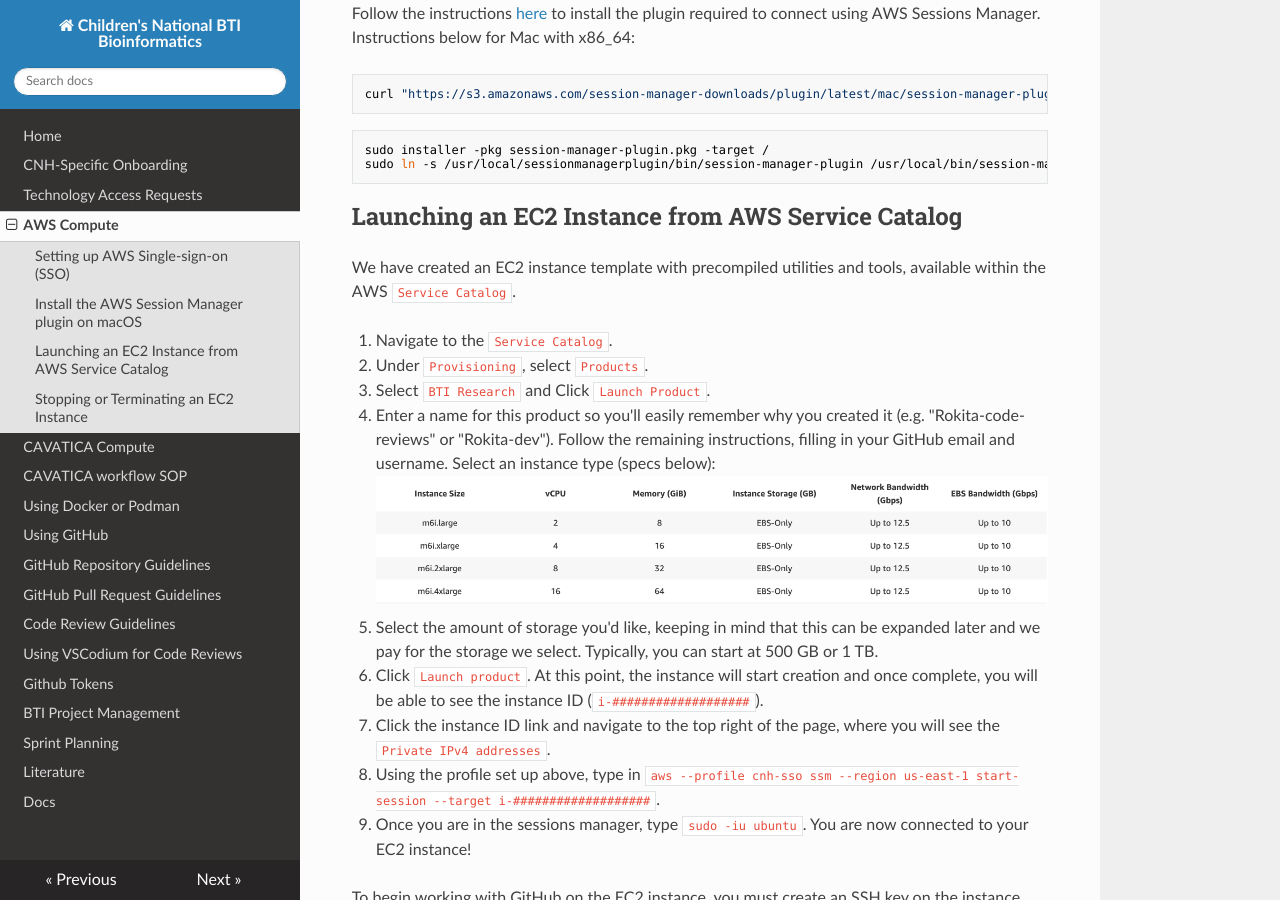
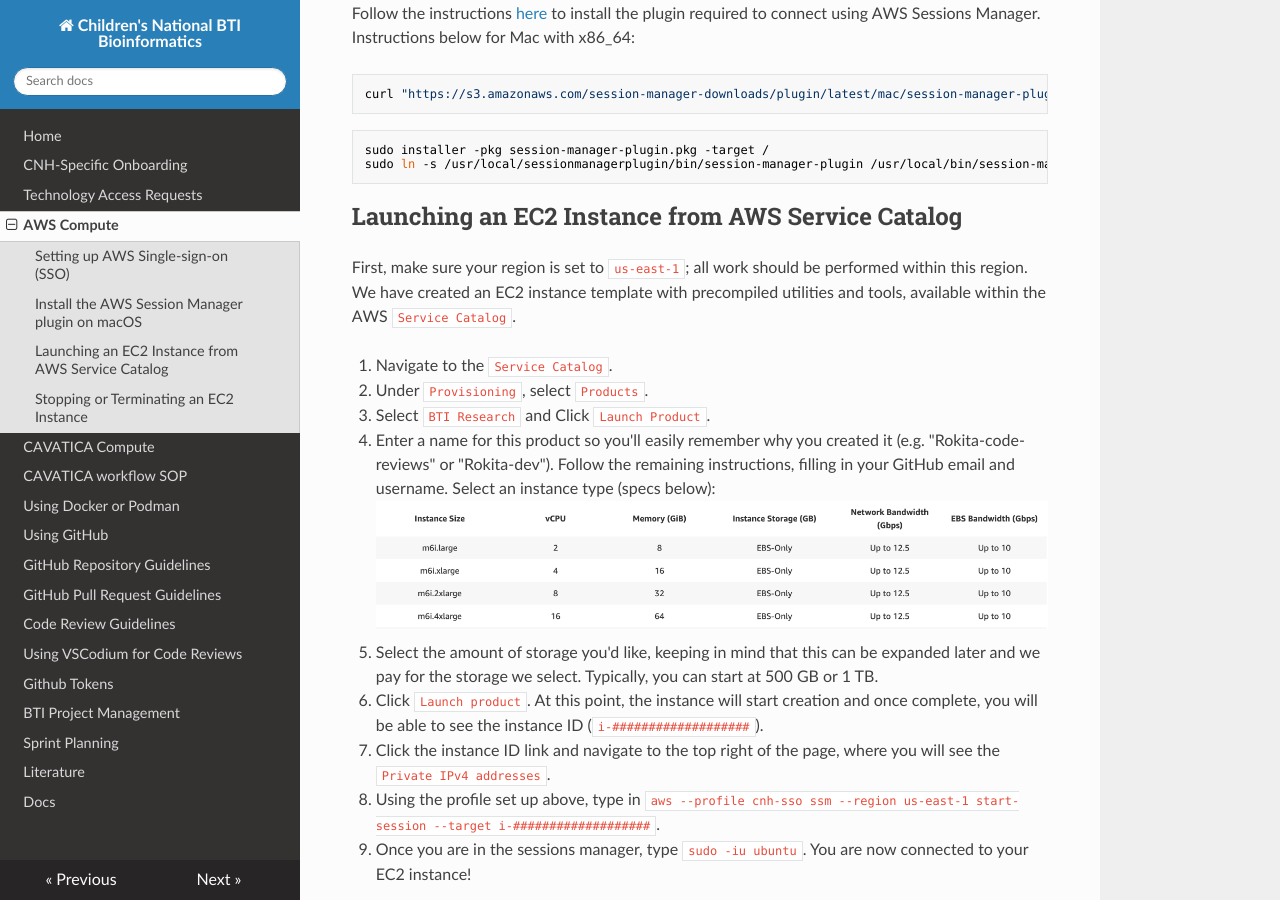
Before and after one commit to childrens-bti/bti-bfx-docs, an MkDocs documentation site: the page built from docs/aws.md, in a window 1280 px wide and 900 px high, scrolled down 666 px. Built offline with MkDocs 1.6.1, drawn with Linux system fonts in a browser that asks for light colours; nearby versions of some CDN libraries.

Commit message:
add region for work

````diff
--- a/docs/aws.md
+++ b/docs/aws.md
@@ -27,6 +27,7 @@ aws s3 ls --profile cnh-sso
 ```
 
 ## Install the AWS Session Manager plugin on macOS
+
 Follow the instructions [here](https://docs.aws.amazon.com/systems-manager/latest/userguide/install-plugin-macos-overview.html) to install the plugin required to connect using AWS Sessions Manager.
 Instructions below for Mac with x86_64:
 
@@ -41,6 +42,7 @@ sudo ln -s /usr/local/sessionmanagerplugin/bin/session-manager-plugin /usr/local
 
 ## Launching an EC2 Instance from AWS Service Catalog
 
+First, make sure your region is set to `us-east-1`; all work should be performed within this region.
 We have created an EC2 instance template with precompiled utilities and tools, available within the AWS `Service Catalog`.
 
 1. Navigate to the `Service Catalog`.
````
